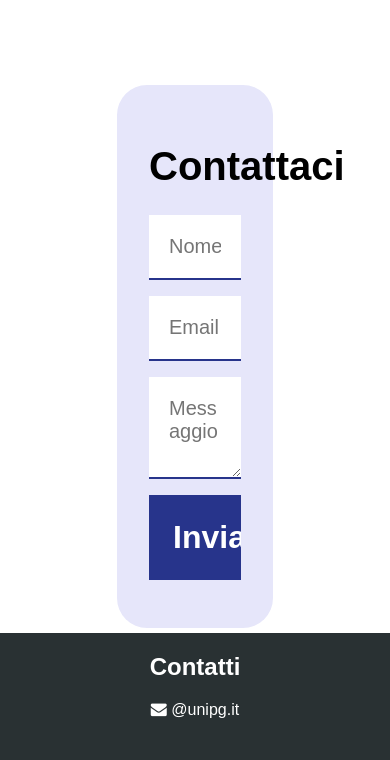
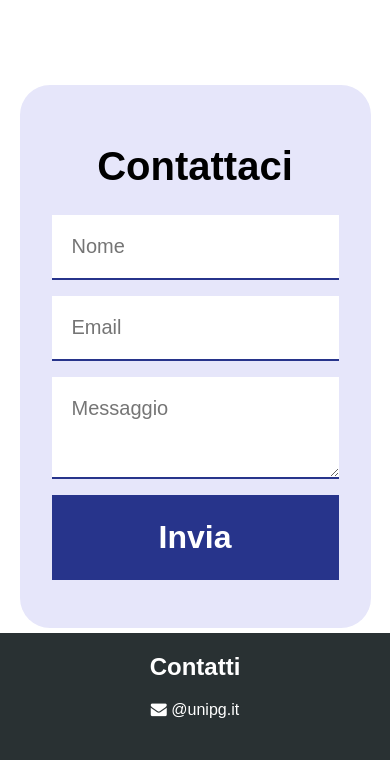
Before and after one commit to AppLab-UniPg/AppLab, a PHP site: page /contatti in a window 390 px wide. Shown: the part 84-844 px from the top of the page. Run offline with PHP 8.4, Linux system fonts and the light colour scheme.

Commit message:
Fixed contatti mobile layout

```diff
--- a/contatti/contatti.css
+++ b/contatti/contatti.css
@@ -47,3 +47,9 @@ textarea {
   filter: brightness(130%);
   transition: .5s ease;
 }
+
+@media screen and (max-width: 1080px) {
+  .contatti-form {
+    width: 90vw;
+  }
+}
```
